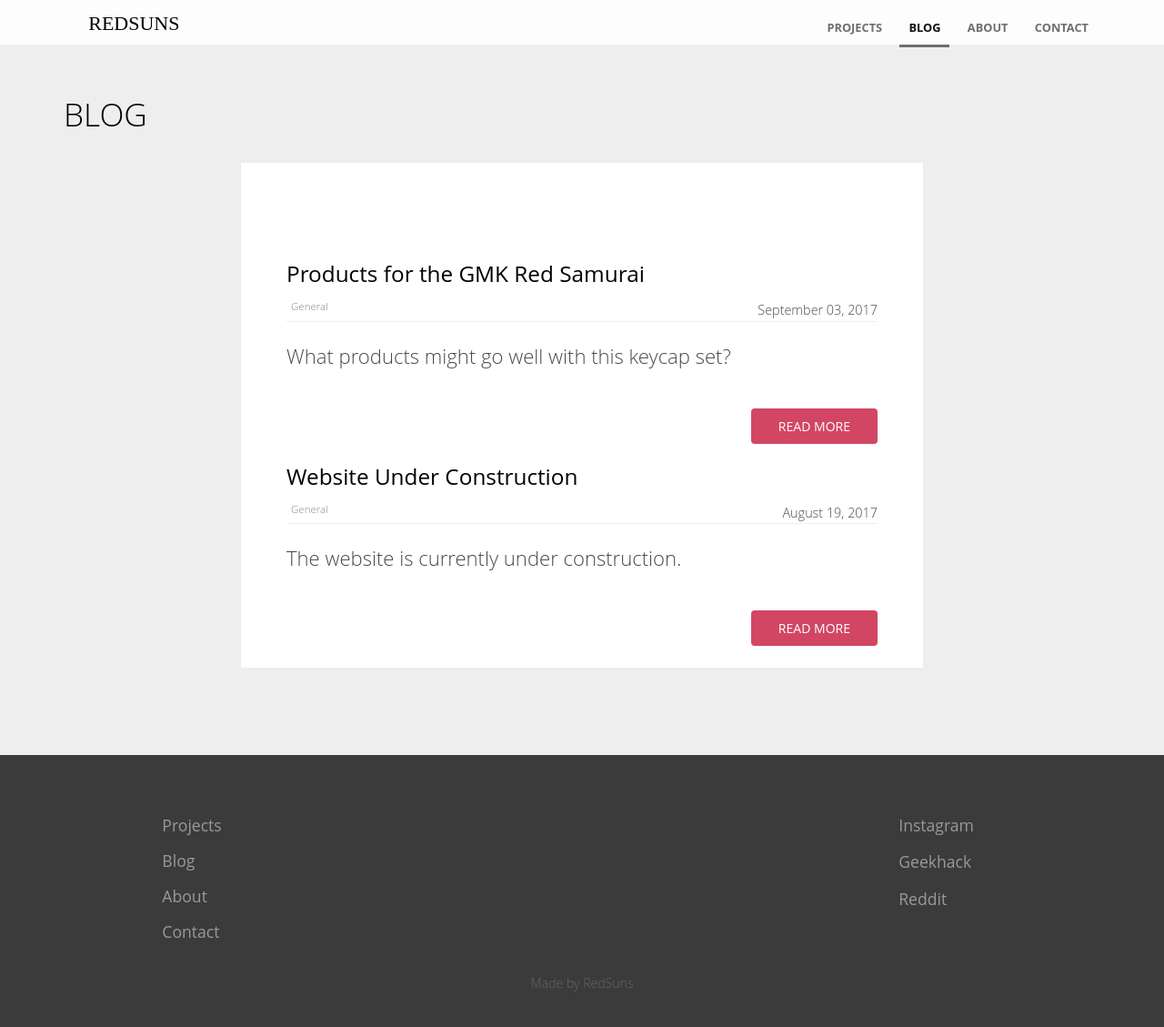
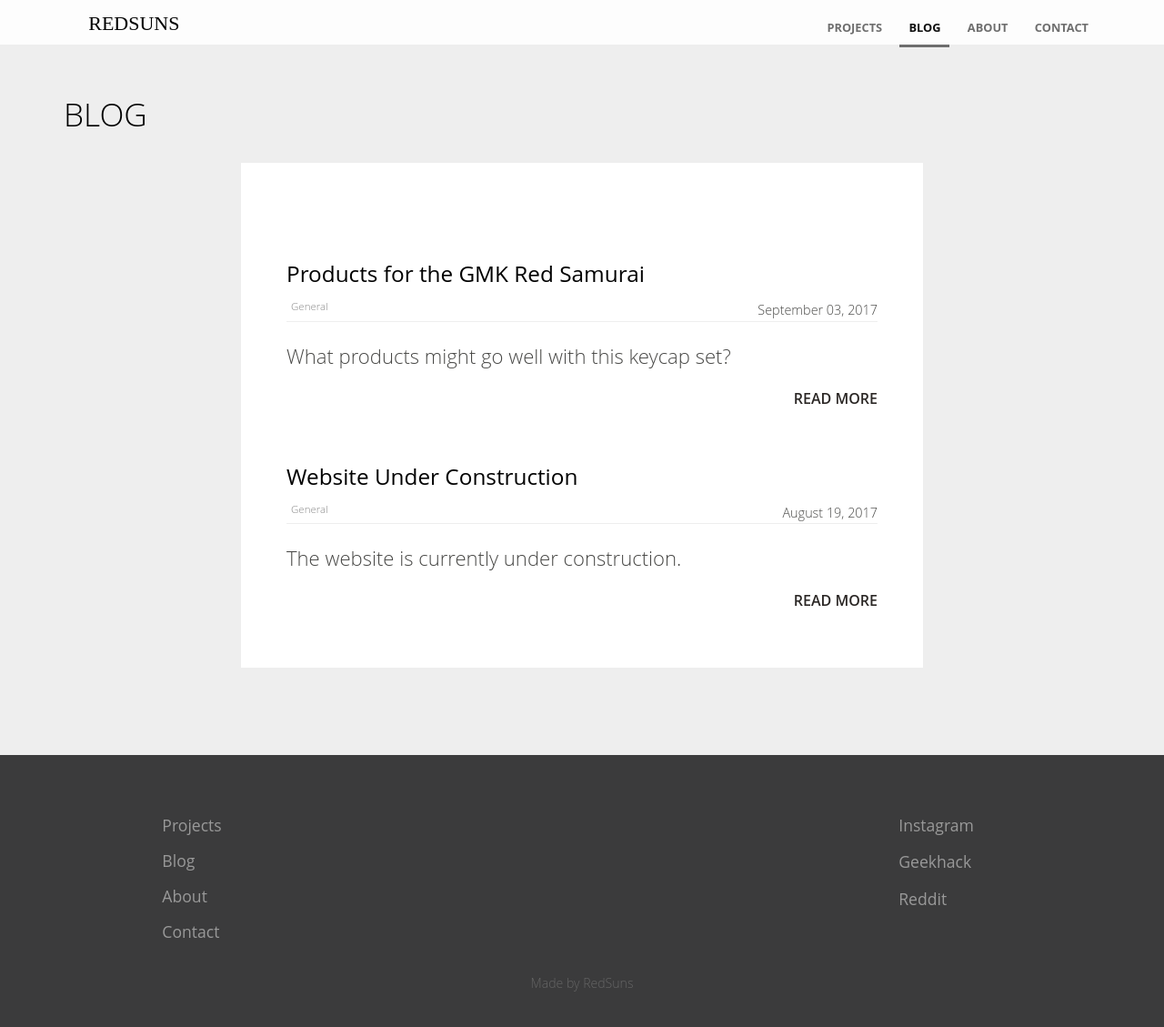
Before and after one commit to RedSunsRMK/redsunsrmk.github.io, a Jekyll site: the page built from blog/index.html, in a window 1280 px wide and 1141 px high. Shown: the top 1129 px of the window at 91% size. Built offline with Jekyll 4.4.1, drawn with Linux system fonts in a browser that asks for light colours; the list of posts is cut into pages by our own code.

Commit message:
Update list-posts.html

```diff
--- a/_includes/list-posts.html
+++ b/_includes/list-posts.html
@@ -4,7 +4,11 @@
 		{% include post-title.html post=post %}
 		<div class="post-content">
 			{{ post.excerpt }}
-			<div class="button" style="float: right;"><a href="{% include relative-src.html src=post.url %}">READ MORE</a></div>
+
+			<div class="projectdate">
+			{{ project.date | date: "%b %-d, %Y"}}
+			<span class="readmore" style="float:right;"><a href="{% include relative-src.html src=post.url %}">READ MORE</a></span>
+			</div>
 		</div>
 	</li>
 {% endfor %}
```
